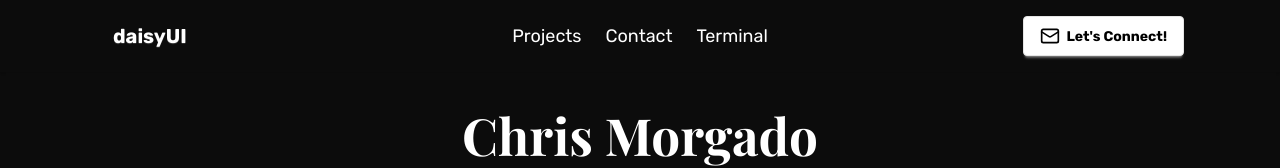
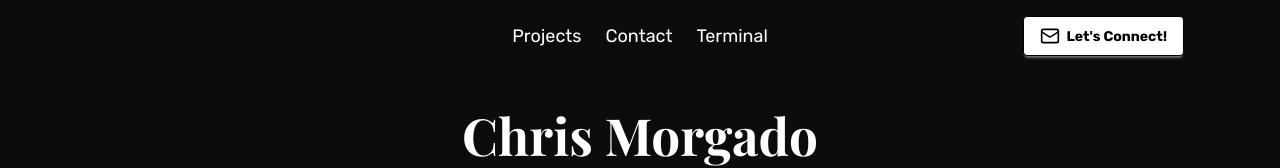
Before and after one commit to chris-morgado/the-website, a Next.js app in the folder next/: page / in a window 1280 px wide. Shown: the top 168 px of the page. Built offline with nearby package versions, Linux system fonts and the light colour scheme; a web font is replaced by a local one.

Commit message:
Minor UI fix, also added keys to LIs

```diff
--- a/next/app/page.tsx
+++ b/next/app/page.tsx
@@ -46,7 +46,7 @@
                         </h3>
                         <div className="sub-nav-bar gap-3 flex mt-4">
                             <button className="btn bg-black text-white border-black">
-                              <svg aria-label="GitHub logo" width="16" height="16" xmlns="http://www.w3.org/2000/svg" viewBox="0 0 24 24"><path fill="white" d="M12,2A10,10 0 0,0 2,12C2,16.42 4.87,20.17 8.84,21.5C9.34,21.58 9.5,21.27 9.5,21C9.5,20.77 9.5,20.14 9.5,19.31C6.73,19.91 6.14,17.97 6.14,17.97C5.68,16.81 5.03,16.5 5.03,16.5C4.12,15.88 5.1,15.9 5.1,15.9C6.1,15.97 6.63,16.93 6.63,16.93C7.5,18.45 8.97,18 9.54,17.76C9.63,17.11 9.89,16.67 10.17,16.42C7.95,16.17 5.62,15.31 5.62,11.5C5.62,10.39 6,9.5 6.65,8.79C6.55,8.54 6.2,7.5 6.75,6.15C6.75,6.15 7.59,5.88 9.5,7.17C10.29,6.95 11.15,6.84 12,6.84C12.85,6.84 13.71,6.95 14.5,7.17C16.41,5.88 17.25,6.15 17.25,6.15C17.8,7.5 17.45,8.54 17.35,8.79C18,9.5 18.38,10.39 18.38,11.5C18.38,15.32 16.04,16.16 13.81,16.41C14.17,16.72 14.5,17.33 14.5,18.26C14.5,19.6 14.5,20.68 14.5,21C14.5,21.27 14.66,21.59 15.17,21.5C19.14,20.16 22,16.42 22,12A10,10 0 0,0 12,2Z"></path></svg>
+                              <svg aria-label="GitHub logo" width="20" height="20" xmlns="http://www.w3.org/2000/svg" viewBox="0 0 24 24"><path fill="white" d="M12,2A10,10 0 0,0 2,12C2,16.42 4.87,20.17 8.84,21.5C9.34,21.58 9.5,21.27 9.5,21C9.5,20.77 9.5,20.14 9.5,19.31C6.73,19.91 6.14,17.97 6.14,17.97C5.68,16.81 5.03,16.5 5.03,16.5C4.12,15.88 5.1,15.9 5.1,15.9C6.1,15.97 6.63,16.93 6.63,16.93C7.5,18.45 8.97,18 9.54,17.76C9.63,17.11 9.89,16.67 10.17,16.42C7.95,16.17 5.62,15.31 5.62,11.5C5.62,10.39 6,9.5 6.65,8.79C6.55,8.54 6.2,7.5 6.75,6.15C6.75,6.15 7.59,5.88 9.5,7.17C10.29,6.95 11.15,6.84 12,6.84C12.85,6.84 13.71,6.95 14.5,7.17C16.41,5.88 17.25,6.15 17.25,6.15C17.8,7.5 17.45,8.54 17.35,8.79C18,9.5 18.38,10.39 18.38,11.5C18.38,15.32 16.04,16.16 13.81,16.41C14.17,16.72 14.5,17.33 14.5,18.26C14.5,19.6 14.5,20.68 14.5,21C14.5,21.27 14.66,21.59 15.17,21.5C19.14,20.16 22,16.42 22,12A10,10 0 0,0 12,2Z"></path></svg>
                               GitHub
                             </button>
 
--- a/next/components/nav/navbars.tsx
+++ b/next/components/nav/navbars.tsx
@@ -21,23 +21,22 @@
                     <div tabIndex={0} role="button" className="btn btn-ghost lg:hidden">
                         <svg xmlns="http://www.w3.org/2000/svg" className="h-5 w-5" fill="none" viewBox="0 0 24 24" stroke="currentColor"> <path strokeLinecap="round" strokeLinejoin="round" strokeWidth="2" d="M4 6h16M4 12h8m-8 6h16" /> </svg>
                     </div>
-                    <ul className="menu menu-sm dropdown-content bg-base-100 text-lg rounded-box z-1 mt-3 w-52 p-2 shadow">
+                    <ul className="menu menu-sm dropdown-content bg-gray-900 text-lg rounded-box z-1 mt-3 w-52 p-2 shadow">
                         {navData.map((item, index) => (
-                            <li><a className="text-lg">{item.name}</a></li>
+                            <li key={index}><a>{item.name}</a></li>
                         ))}
                     </ul>
                 </div>
-                <a className="btn btn-ghost text-xl">daisyUI</a>
             </div>
             <div className="navbar-center hidden lg:flex">
                 <ul className="menu menu-horizontal text-lg px-1">
                     {navData.map((item, index) => (
-                        <li><a>{item.name}</a></li>
+                        <li key={index}><a>{item.name}</a></li>
                     ))}
                 </ul>
             </div>
             <div className="navbar-end">
-                <button className="btn bg-white text-black border-[#e5e5e5] hover:bg-gray-100 hover:border-gray-200">
+                <button className="btn bg-white text-black  border-black hover:bg-gray-300 hover:border-gray-400">
                     <svg aria-label="Email icon" width="20" height="20" xmlns="http://www.w3.org/2000/svg" viewBox="0 0 24 24"><g strokeLinejoin="round" strokeLinecap="round" strokeWidth="2" fill="none" stroke="black"><rect width="20" height="16" x="2" y="4" rx="2"></rect><path d="m22 7-8.97 5.7a1.94 1.94 0 0 1-2.06 0L2 7"></path></g></svg>
                     Let's Connect!
                 </button>
```
